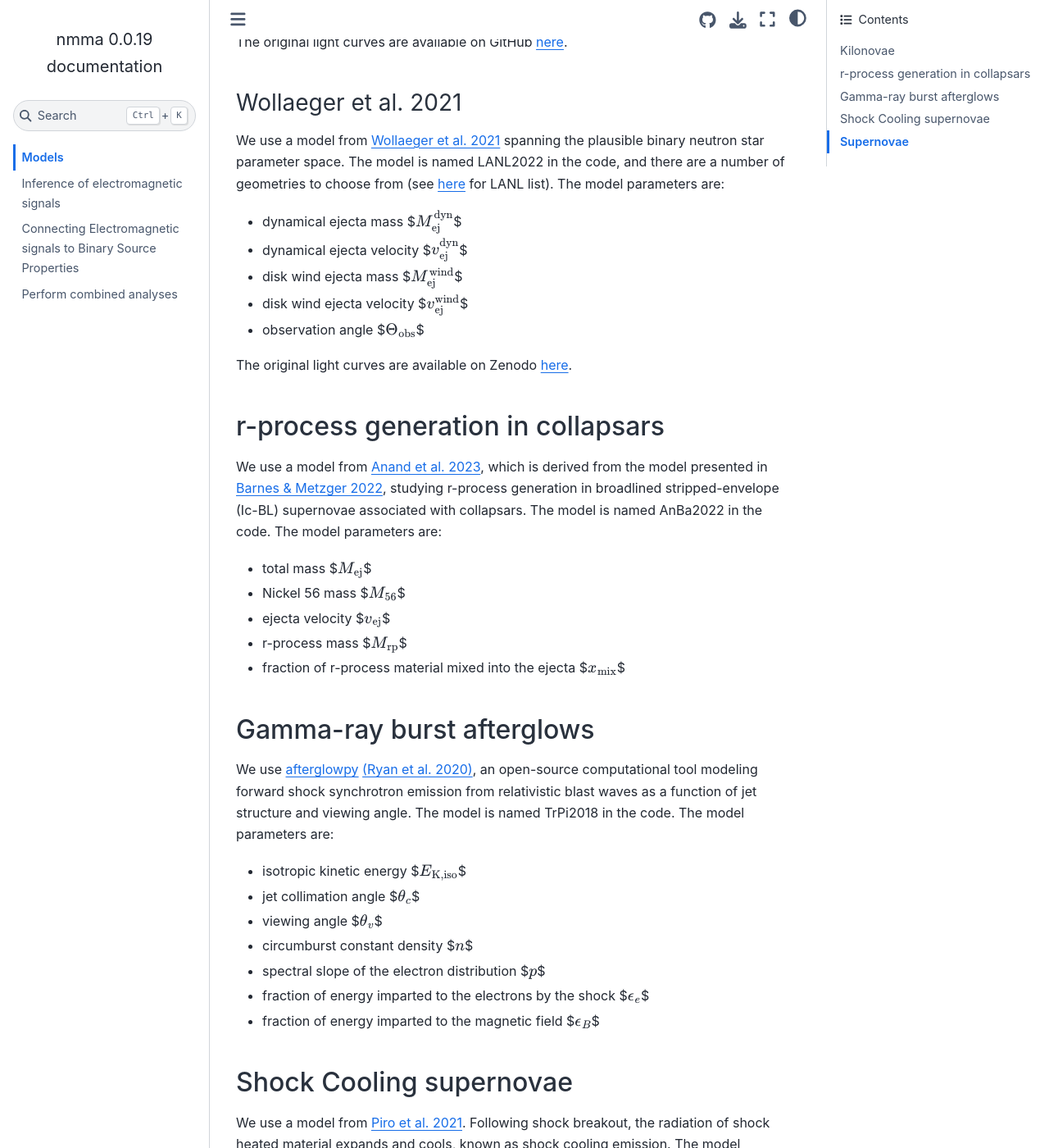
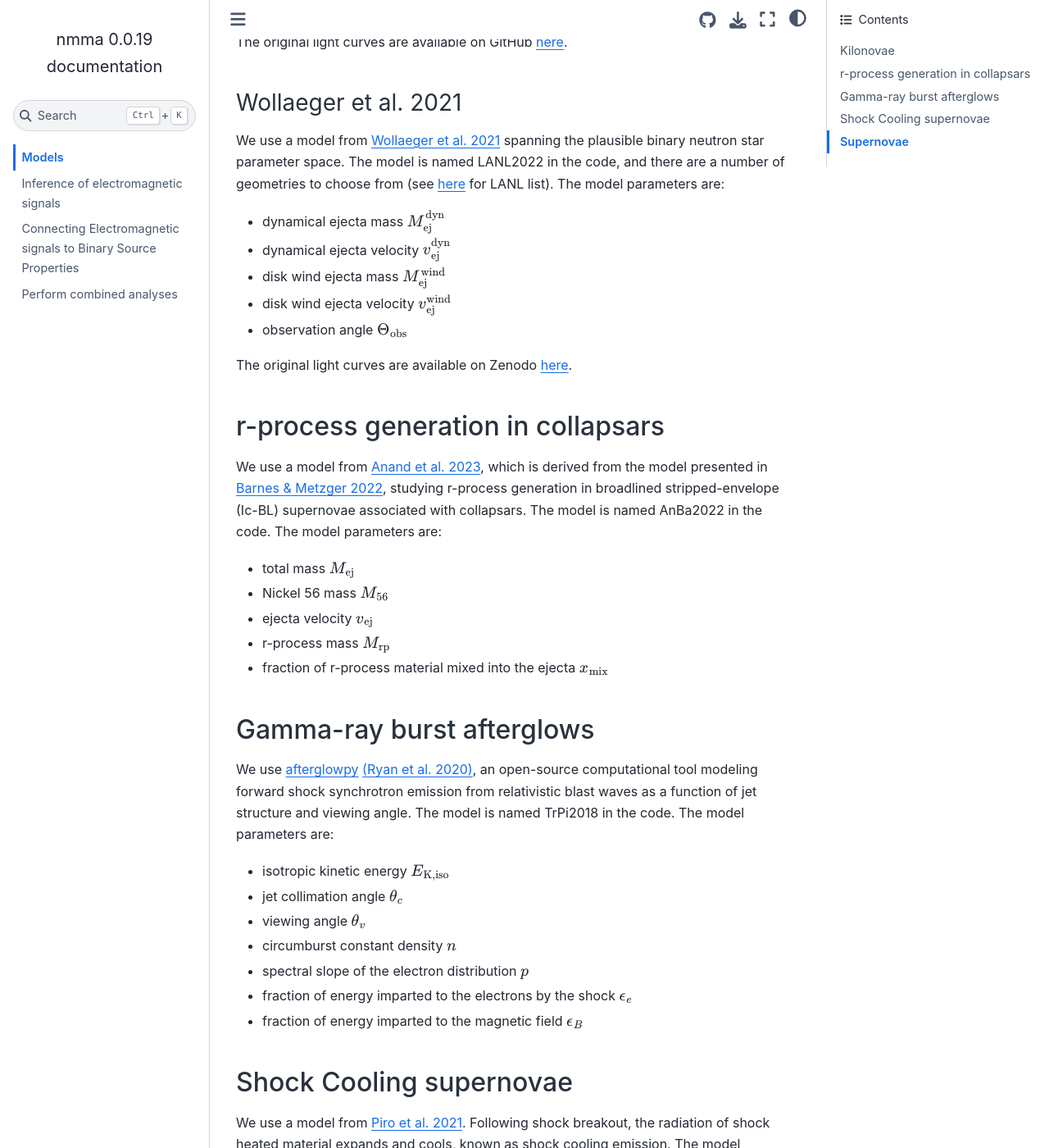
Before and after one commit to nuclear-multimessenger-astronomy/nmma, a Sphinx documentation site: the page built from doc/models.md, in a window 1280 px wide and 1400 px high, scrolled down 1820 px. Shown: the whole window at 82% size. Built offline with Sphinx 7.4.7 and the Sphinx Book theme 1.1.4, drawn with Linux system fonts in a browser that asks for light colours; pages that are not in the unit, such as notebooks, are missing from menus; some of the changed text lies outside the part shown.

Commit message:
Try removing extra $ from math mode variables

```diff
--- a/doc/models.md
+++ b/doc/models.md
@@ -23,10 +23,10 @@ The original light curves are available on GitHub [here](https://github.com/dnka
 
 We use a model from [Dietrich et al. 2020](https://arxiv.org/abs/2002.11355), which is derived from [POSSIS](https://arxiv.org/abs/1906.04205), spanning the plausible binary neutron star parameter space. The model is named Bu2019lm in the code. The model parameters are:
 
-* dynamical ejecta mass $$M^{\rm dyn}_{\rm ej}$$
-* disk wind ejecta mass $$M_{\rm ej}^{\mathrm{wind}}$$
-* half opening angle $$\Phi$$
-* observation angle $$\Theta_{\rm{obs}}$$
+* dynamical ejecta mass $M^{\rm dyn}_{\rm ej}$
+* disk wind ejecta mass $M_{\rm ej}^{\mathrm{wind}}$
+* half opening angle $\Phi$
+* observation angle $\Theta_{\rm{obs}}$
 
 The original light curves are available on GitHub
 [here](https://github.com/mbulla/kilonova_models/tree/master/bns/bns_grids/bns_m3_3comp).
@@ -35,21 +35,21 @@ The original light curves are available on GitHub
 
 We use a model from [Anand & Coughlin et al. 2021](https://arxiv.org/abs/2009.07210), which is derived from [POSSIS](https://arxiv.org/abs/1906.04205), spanning the plausible neutron star - black hole space. The model is named Bu2019nsbh in the code. The model parameters are:
 
-* the dynamical ejecta $$M^{\rm dyn}_{\rm ej}$$
-* disk wind ejecta $$M_{\rm ej}^{\mathrm{wind}}$$
-* observation angle $$\Theta_{\rm{obs}}$$
+* the dynamical ejecta $M^{\rm dyn}_{\rm ej}$
+* disk wind ejecta $M_{\rm ej}^{\mathrm{wind}}$
+* observation angle $\Theta_{\rm{obs}}$
 
-The half opening angle $$\Phi$$ is fixed to 30 deg. The original light curves are available on GitHub [here](https://github.com/mbulla/kilonova_models/tree/master/bhns/bhns_grids/bhns_m1_2comp).
+The half opening angle $\Phi$ is fixed to 30 deg. The original light curves are available on GitHub [here](https://github.com/mbulla/kilonova_models/tree/master/bhns/bhns_grids/bhns_m1_2comp).
 
 #### Anand et al. 2023
 
 We use a model from [Anand et al. 2023](https://arxiv.org/abs/2307.11080), which is derived from [POSSIS](https://arxiv.org/abs/1906.04205), spanning the plausible binary neutron star parameter space. The model is named Bu2022mv in the code. The model parameters are:
 
-* dynamical ejecta mass $$M^{\rm dyn}_{\rm ej}$$
-* dynamical ejecta velocity $$v^{\rm dyn}_{\rm ej}$$
-* disk wind ejecta mass $$M^{\rm wind}_{\rm ej}$$
-* disk wind ejecta velocity $$v^{\rm wind}_{\rm ej}$$
-* observation angle $$\Theta_{\rm{obs}}$$
+* dynamical ejecta mass $M^{\rm dyn}_{\rm ej}$
+* dynamical ejecta velocity $$v^{\rm dyn}_{\rm ej}$
+* disk wind ejecta mass $M^{\rm wind}_{\rm ej}$$
+* disk wind ejecta velocity $$v^{\rm wind}_{\rm ej}$
+* observation angle $\Theta_{\rm{obs}}$$
 
 The original light curves are available on GitHub [here](https://github.com/mbulla/kilonova_models).
 
@@ -57,11 +57,11 @@ The original light curves are available on GitHub [here](https://github.com/mbul
 
 We use a model from [Wollaeger et al. 2021](https://arxiv.org/abs/2105.11543) spanning the plausible binary neutron star parameter space. The model is named LANL2022 in the code, and there are a number of geometries to choose from (see [here](https://github.com/nuclear-multimessenger-astronomy/nmma/blob/main/nmma/em/model.py#L59) for LANL list). The model parameters are:
 
-* dynamical ejecta mass $$M^{\rm dyn}_{\rm ej}$$
-* dynamical ejecta velocity $$v^{\rm dyn}_{\rm ej}$$
-* disk wind ejecta mass $$M^{\rm wind}_{\rm ej}$$
-* disk wind ejecta velocity $$v^{\rm wind}_{\rm ej}$$
-* observation angle $$\Theta_{\rm{obs}}$$
+* dynamical ejecta mass $M^{\rm dyn}_{\rm ej}$
+* dynamical ejecta velocity $v^{\rm dyn}_{\rm ej}$
+* disk wind ejecta mass $M^{\rm wind}_{\rm ej}$
+* disk wind ejecta velocity $v^{\rm wind}_{\rm ej}$
+* observation angle $\Theta_{\rm{obs}}$
 
 The original light curves are available on Zenodo [here](https://zenodo.org/record/5745556#.YaaNH8ZlBBw).
 
@@ -69,32 +69,32 @@ The original light curves are available on Zenodo [here](https://zenodo.org/reco
 
 We use a model from [Anand et al. 2023](https://arxiv.org/abs/2302.09226), which is derived from the model presented in [Barnes & Metzger 2022](https://arxiv.org/abs/2205.10421), studying r-process generation in broadlined stripped-envelope (Ic-BL) supernovae associated with collapsars. The model is named AnBa2022 in the code. The model parameters are:
 
-* total mass $$M_{\rm ej}$$
-* Nickel 56 mass $$M_{\rm 56}$$
-* ejecta velocity $$v_{\rm ej}$$
-* r-process mass $$M_{\rm rp}$$
-* fraction of r-process material mixed into the ejecta $$x_{\rm mix}$$
+* total mass $M_{\rm ej}$
+* Nickel 56 mass $M_{\rm 56}$
+* ejecta velocity $v_{\rm ej}$
+* r-process mass $M_{\rm rp}$
+* fraction of r-process material mixed into the ejecta $x_{\rm mix}$
 
 ### Gamma-ray burst afterglows
 
 We use [afterglowpy](https://github.com/geoffryan/afterglowpy) [(Ryan et al. 2020)](https://arxiv.org/abs/1909.11691), an open-source computational tool modeling forward shock synchrotron emission from relativistic blast waves as a function of jet structure and viewing angle. The
  model is named TrPi2018 in the code. The model parameters are:
 
-* isotropic kinetic energy $$E_{\mathrm{K,iso}}$$
-* jet collimation angle $$\theta_c$$
-* viewing angle $$\theta_v$$
-* circumburst constant density $$n$$
-* spectral slope of the electron distribution $$p$$
-* fraction of energy imparted to the electrons by the shock $$\epsilon_e$$
-* fraction of energy imparted to the magnetic field $$\epsilon_B$$
+* isotropic kinetic energy $E_{\mathrm{K,iso}}$
+* jet collimation angle $\theta_c$
+* viewing angle $\theta_v$
+* circumburst constant density $n$
+* spectral slope of the electron distribution $p$
+* fraction of energy imparted to the electrons by the shock $\epsilon_e$
+* fraction of energy imparted to the magnetic field $\epsilon_B$
 
 ### Shock Cooling supernovae
 
 We use a model from [Piro et al. 2021](https://arxiv.org/abs/2007.08543). Following shock breakout, the radiation of shock heated material expands and cools, known as shock cooling emission. The model parameters are:
 
-* mass of extended material $$M_e$$
-* radius of extended material $$R_e$$
-* energy of material as the shock passes through it $$E_e$$
+* mass of extended material $M_e$
+* radius of extended material $R_e$
+* energy of material as the shock passes through it $E_e$
 
 ### Supernovae
 
```
